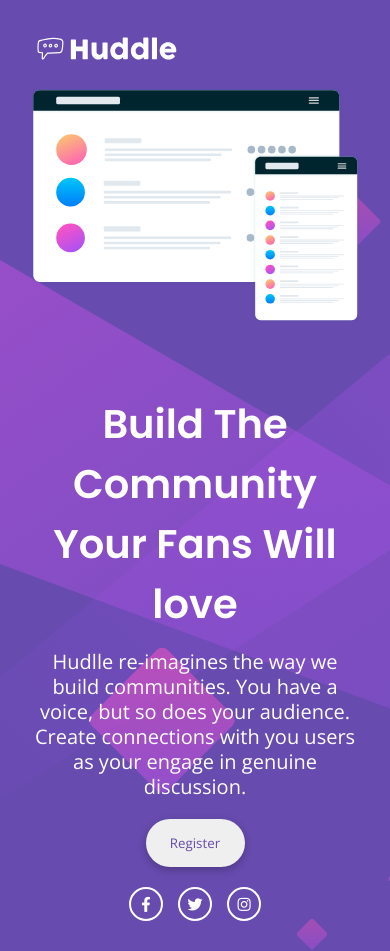
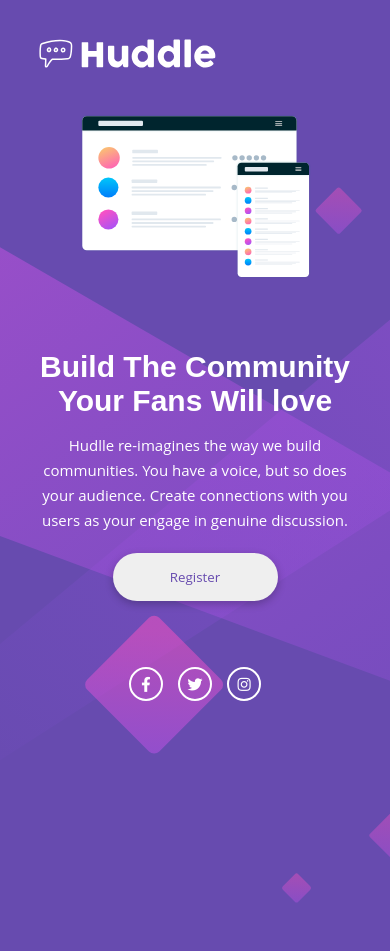
Before and after one commit to jpcavenaghi/Huddle-landing-page-Frontend-mentor, a plain HTML site: page index.html in a window 390 px wide. After the commit the page ends 904 px from the top, so only its background shows below. Drawn offline with nearby package versions, Linux system fonts and the light colour scheme.

Commit message:
ajustando código e melhorando responsividade

```diff
--- a/index.html
+++ b/index.html
@@ -13,12 +13,6 @@
     <link rel="stylesheet" href="./src/css/responsive.css">
     <link rel="stylesheet" href="./src/css/variables.css">
     <link rel="stylesheet" href="./src/css/font-awesome.css">
-
-    <!-- link fontes -->
-    <style>
-        @import url('https://fonts.googleapis.com/css2?family=Poppins:wght@400;600&display=swap');
-        @import url('https://fonts.googleapis.com/css2?family=Open+Sans&display=swap');
-    </style>
 
     <!-- link favicon -->
     <link rel="shortcut icon" href="./src/images/favicon-32x32.png" type="image/x-icon">
@@ -44,11 +38,12 @@
     </section>
     <footer class="footer">
         <div class="social">
-            <a href="" class="facebook"><i class="fab fa-facebook-f"></i></a>
-            <a href="" class="twitter"><i class="fab fa-twitter"></i></a>
-            <a href="" class="instagram"><i class="fab fa-instagram"></i></a>
+            <a href=""><i class="fab fa-facebook-f"></i></a>
+            <a href=""><i class="fab fa-twitter"></i></a>
+            <a href=""><i class="fab fa-instagram"></i></a>
         </div>
     </footer>
+
 
 </body>
 
--- a/src/css/responsive.css
+++ b/src/css/responsive.css
@@ -1,22 +1,73 @@
+@media(max-width:990px) {
+    .header {
+        padding: 0;
+    }
+
+    .header img {
+        max-width: 190px;
+    }
+
+    .hero .text-register .title {
+        font-size: 3rem;
+    }
+
+    .hero .text-register p {
+        font-size: 1.5rem;
+    }
+
+    .hero img {
+        width: 65%;
+    }
+
+    .hero .text-register .btn-register {
+        width: 50%;
+    }
+
+    .footer {
+        padding-top: 10%;
+    }
+}
+
+@media(max-width:645px) {
+    body {
+        margin: 10px;
+
+    }
+
+    .hero {
+        gap: 15px;
+    }
+
+    .hero img {
+        width: 50%;
+    }
+}
+
 @media(max-width:425px) {
     body {
-        background: url(../images/bg-mobile.svg) var(--cor-padrão) no-repeat;
+        background: url(../images/bg-mobile.svg) var(--cor-padrao-violeta) no-repeat;
         background-size: cover;
+        justify-content: flex-start;
+        margin: 30px;
     }
 
     .hero {
         flex-direction: column;
-        align-items: center;
-        justify-content: center;
+        gap: 50px;
     }
 
+    .hero,
     .hero .text-register {
         align-items: center;
         text-align: center;
     }
 
-    .footer .social {
+    .hero img {
+        width: 100%;
+    }
+
+    .footer {
         justify-content: center;
-        margin-top: 20px;
+        padding-top: 20%;
     }
 }
--- a/src/css/style.css
+++ b/src/css/style.css
@@ -1,26 +1,39 @@
 body {
-    background: url(../images/bg-desktop.svg) var(--cor-padrão) no-repeat;
+    background: url(../images/bg-desktop.svg) var(--cor-padrao-violeta) no-repeat;
     background-size: cover;
-    margin: 30px;
+    display: flex;
+    flex-direction: column;
+    justify-content: center;
+    align-items: center;
+    margin: 0px 60px;
+    height: 100vh;
 }
 
 /* HEADER */
 
+.header {
+    margin-bottom: 35px;
+    padding-top: 30px;
+    display: flex;
+    justify-content: flex-start;
+    width: 100%;
+}
+
 .header img {
-    width: 150px;
-    margin-bottom: 18px;
+    max-width: 200px;
 }
 
 /* HERO */
 
 .hero {
+    width: 100%;
     display: flex;
-    gap: 50px;
+    gap: 60px;
+    max-width: 1440px;
 }
 
 .hero img {
-    max-width: 100%;
-    height: auto;
+    max-width: 70%;
 }
 
 .hero .text-register {
@@ -39,10 +52,9 @@
 .hero .text-register p {
     font-size: 2rem;
     font-weight: 400;
-    max-width: 500px;
+    max-width: 100%;
     line-height: 25px;
     padding-bottom: 20px;
-    font-family: 'Courier New', Courier, monospace;
 }
 
 .hero .text-register .btn-register {
@@ -51,12 +63,12 @@
     border-radius: 25px;
     cursor: pointer;
     border: none;
-    color: var(--cor-padrão);
+    color: var(--cor-padrao-violeta);
     box-shadow: rgba(0, 0, 0, 0.24) 0px 3px 8px;
 }
 
 .hero .text-register .btn-register:hover {
-    background-color: var(--cor-padrão);
+    background-color: var(--cor-padrao-rosa);
     color: #fff;
     transition: 0.6s;
 }
@@ -73,9 +85,15 @@
 
 /* FOOTER */
 
+.footer {
+    display: flex;
+    justify-content: flex-end;
+    width: 100%;
+    padding-top: 4%;
+}
+
 .social {
     display: flex;
-    justify-content: flex-end;
     font-size: 1.5rem;
     gap: 15px;
 }
@@ -91,18 +109,14 @@
     height: 30px;
 }
 
-.social .facebook:hover {
-    background-color: blue;
+.social a:hover,
+.social i:hover {
+    border-color: var(--cor-padrao-rosa);
+    color: var(--cor-padrao-rosa);
+    transition: 0.5s;
 }
 
-.social .twitter:hover {
-    background-color: rgb(71, 209, 255);
-}
+/* GENERAL */
 
-.social .instagram:hover {
-    background-color: rgb(160, 31, 160);
-}
-
-.social a:hover {
-    transition: 0.5s;
-}
+@import url('https://fonts.googleapis.com/css2?family=Poppins:wght@400;600&display=swap');
+@import url('https://fonts.googleapis.com/css2?family=Open+Sans&display=swap');
--- a/src/css/variables.css
+++ b/src/css/variables.css
@@ -1,3 +1,4 @@
 :root {
-   --cor-padrão: hsl(257, 40%, 49%);
+   --cor-padrao-violeta: hsl(257, 40%, 49%);
+   --cor-padrao-rosa: hsl(300, 69%, 71%);
 }
```
